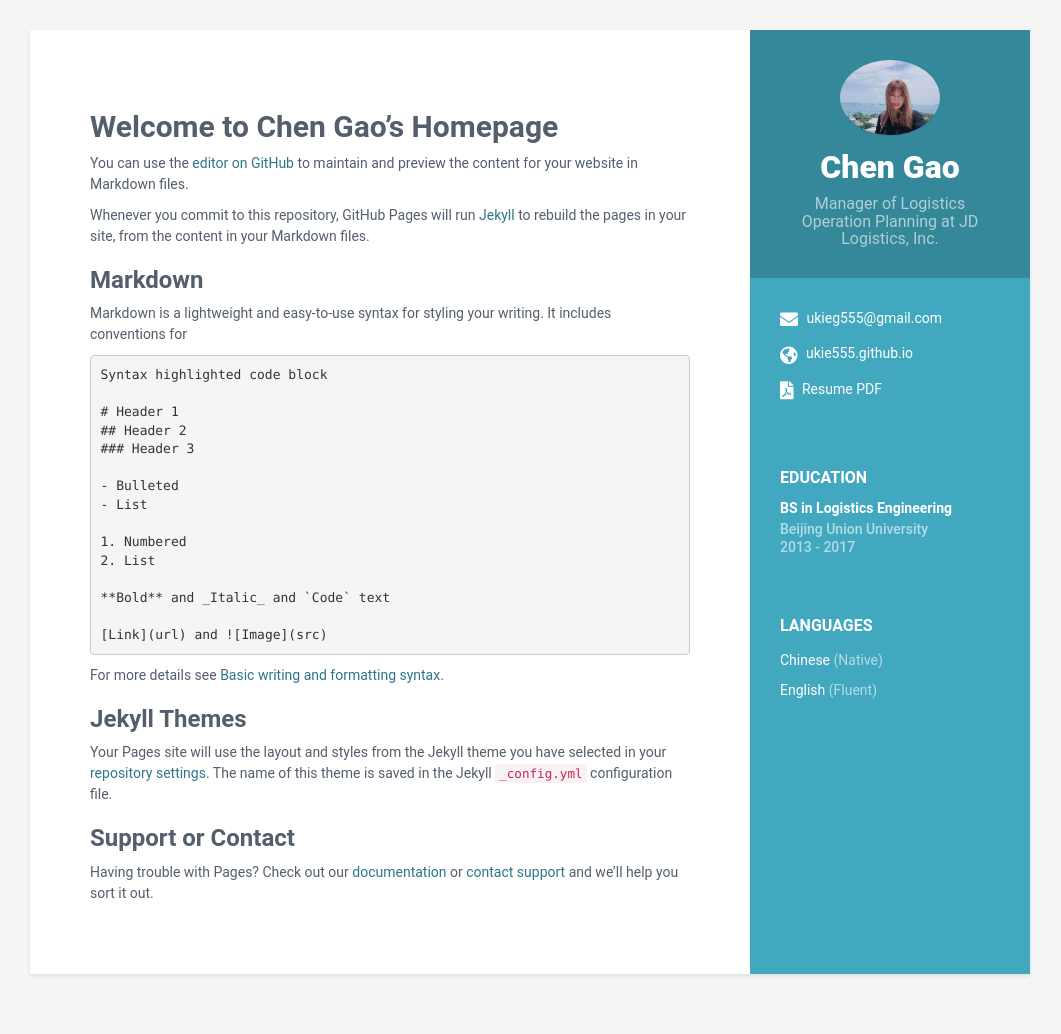
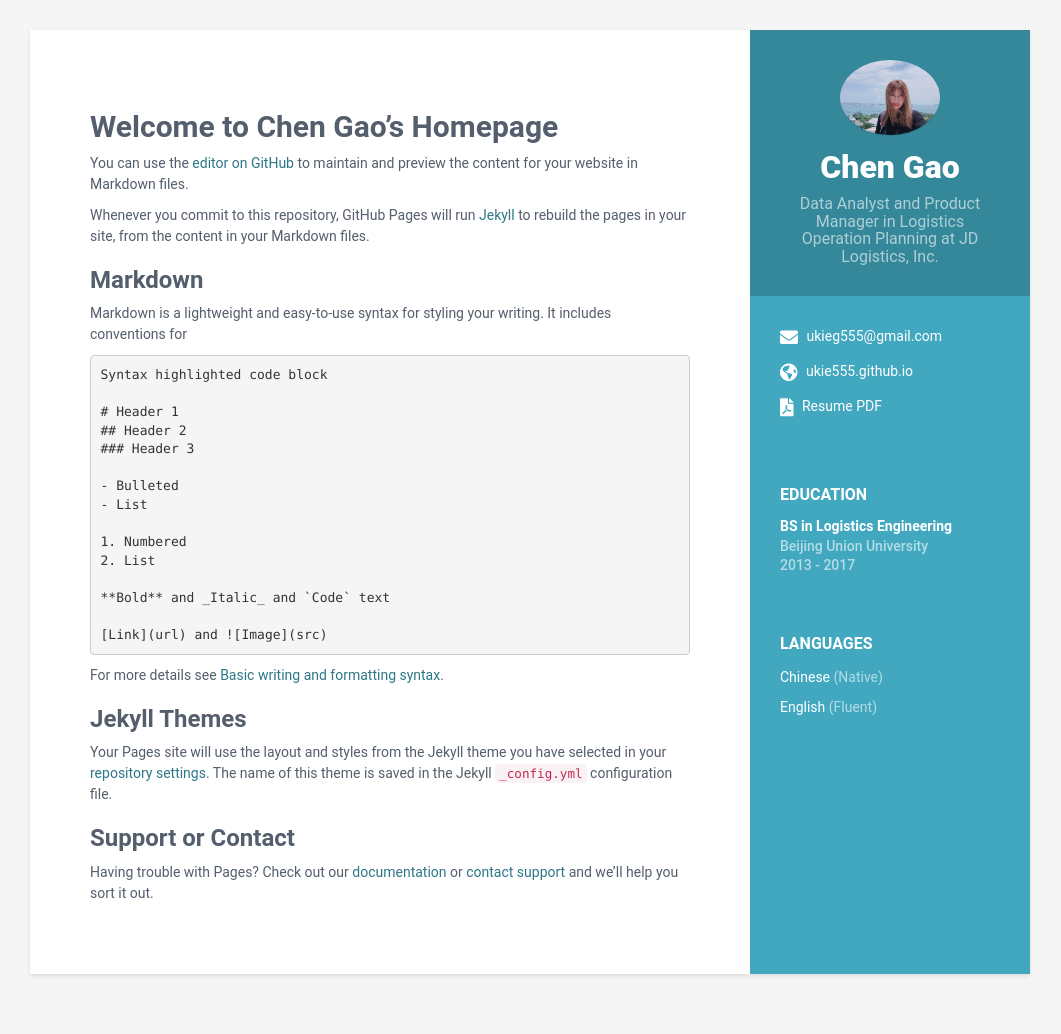
Before and after one commit to Ukie555/ukie555.github.io, a Jekyll site: the page built from index.md, in a window 1280 px wide. Shown: the whole page, without its empty margins (110-1171 px from the left). Built offline with Jekyll 4.4.1, drawn with Linux system fonts in a browser that asks for light colours; our own code applies the rules of GitHub Pages for plain Markdown files.

Commit message:
Edit Job Title

```diff
--- a/_data/data.yml
+++ b/_data/data.yml
@@ -8,7 +8,7 @@ sidebar:
 
     # Profile information
     name: Chen Gao
-    tagline: Manager of Logistics Operation Planning at JD Logistics, Inc.
+    tagline: Data Analyst and Product Manager in Logistics Operation Planning at JD Logistics, Inc.
     avatar: profile.png  #place a 100x100 picture inside /assets/images/ folder and provide the name of the file below
 
     # Sidebar links
```
